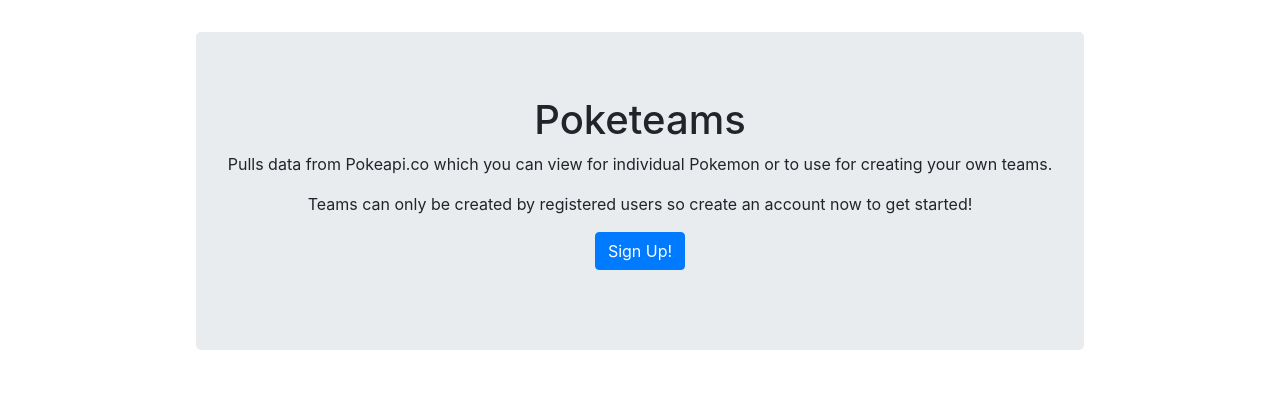
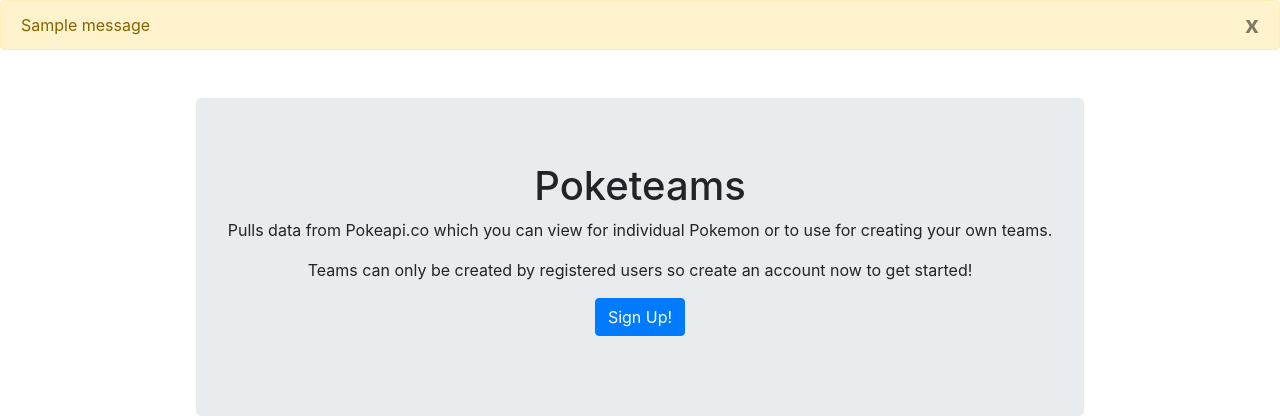
Before and after one commit to AndrewGregorovic/poketeams-web-T4A2, a Flask app: page / in a window 1280 px wide. Shown: the part 72-492 px from the top of the page. Run offline with Flask 2, Linux system fonts and the light colour scheme; tables that the repository leaves empty hold one stand-in row (values such as "Sample post"); one stand-in notice (Sample message) is shown; parts of the project's set-up code (start-up, migrations or seed data) failed here and were passed over; some libraries are stand-ins or nearby versions.

Commit message:
Minor logic changes to User methods and auth controller to make more sense, added flash for logout and new screenshot.

```diff
--- a/src/controllers/auth_controller.py
+++ b/src/controllers/auth_controller.py
@@ -19,9 +19,9 @@ def signup():
 
     form = SignUpForm()
     if form.validate_on_submit():
-        if User.check_unique_username(form.username.data):
+        if not User.check_unique_username(form.username.data):
             flash("A user already exists with that username.")
-        elif User.check_unique_email(form.email.data):
+        elif not User.check_unique_email(form.email.data):
             flash("A user already exists with that email address.")
         else:
             user = User()
@@ -60,4 +60,5 @@ def login():
 @login_required
 def logout():
     logout_user()
+    flash("You have been successfully logged out.")
     return redirect(url_for("auth.landing_page"))
--- a/src/models/User.py
+++ b/src/models/User.py
@@ -28,12 +28,12 @@ class User(db.Model, UserMixin):
     @classmethod
     def check_unique_email(self, email):
         if User.query.filter_by(email=email).first():
-            return True
+            return False
 
     @classmethod
     def check_unique_username(self, username):
         if User.query.filter_by(username=username).first():
-            return True
+            return False
 
     def check_password(self, password):
         return bcrypt.check_password_hash(self.password, password)
--- a/src/templates/landing.html
+++ b/src/templates/landing.html
@@ -5,6 +5,12 @@
 {% endblock title %}
 
 {% block content %}
+{% for message in get_flashed_messages() %}
+    <div class="alert alert-warning">
+        <button type="button" class="close" data-dismiss="alert">x</button>
+        {{ message }}
+    </div>
+{% endfor %}
     <div class="container d-xl-flex justify-content-xl-center" style="max-width: none;">
         <div class="jumbotron" style="margin-top: 32px;max-width: 1000px;">
             <h1 class="text-center">Poketeams</h1>
```
Also changed, not shown: 1 other file.
